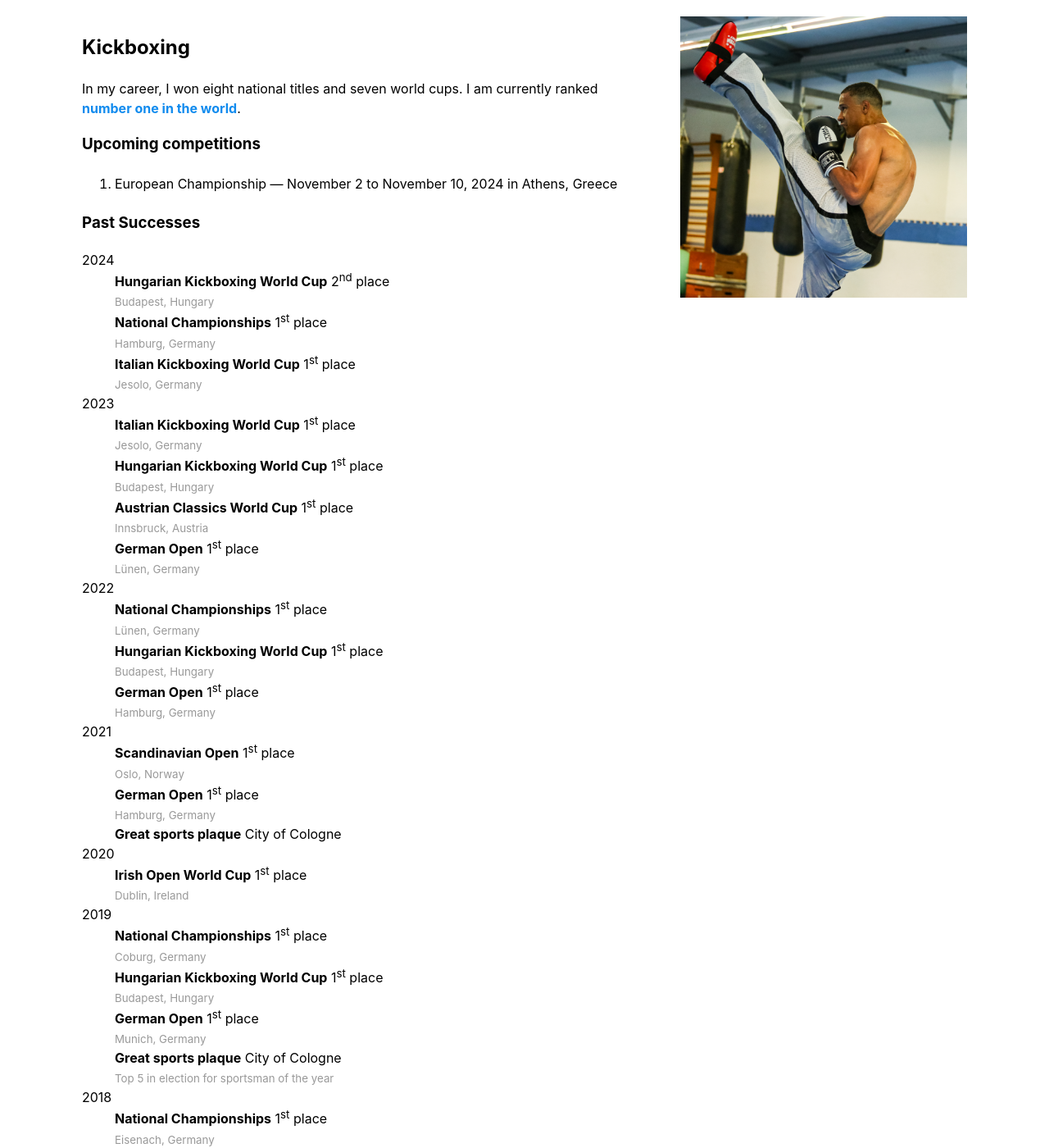
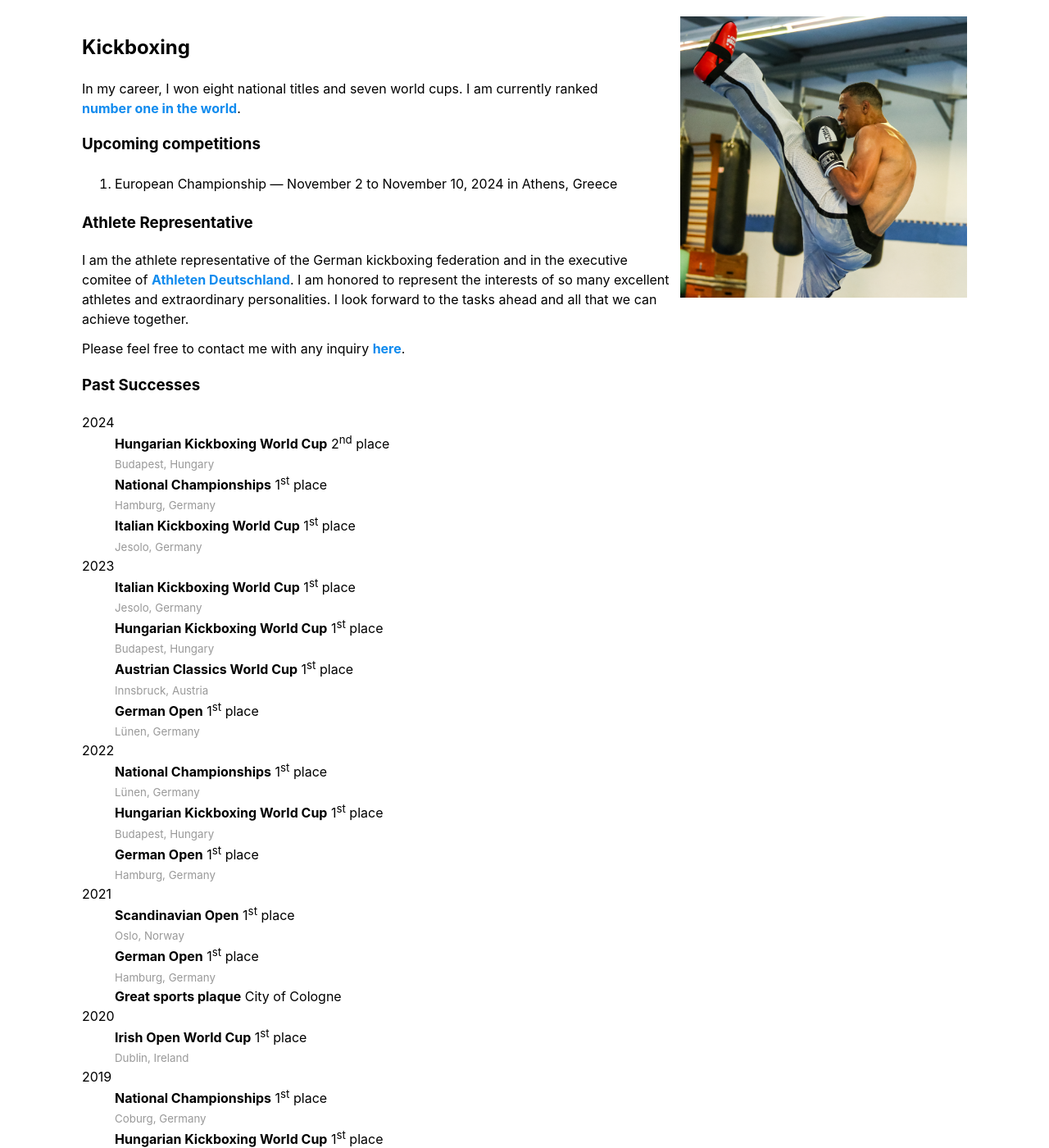
Before and after one commit to yerondiaye/yerondiaye.github.io, a Jekyll site: the page kickboxing.html, which Jekyll copies as it is, in a window 1280 px wide and 1400 px high, scrolled down 351 px. Shown: the whole window at 82% size. Built offline with Jekyll 4.4.1, drawn with Linux system fonts in a browser that asks for light colours; some of the changed text lies outside the part shown.

Commit message:
Update kickboxing.html

```diff
--- a/kickboxing.html
+++ b/kickboxing.html
@@ -34,6 +34,12 @@ In my career, I won eight national titles and seven world cups. I am currently r
 <ol>
 	<li>European Championship &mdash; November 2 to November 10, 2024 in Athens, Greece </li>
 </ol>
+
+            <h3>Athlete Representative</h3>
+
+<p>I am the athlete representative of the German kickboxing federation and in the executive comitee of <a target="_blank" href="https://athleten-deutschland.org/"> Athleten Deutschland</a>. I am honored to represent the interests of so many excellent athletes and extraordinary personalities. I look forward to the tasks ahead and all that we can achieve together.</p>
+<p>Please feel free to contact me with any inquiry <a target="_blank" href="mailto:yero.ndiaye@wako-deutschland.de"> here</a>.</p>
+
 
             <h3>Past Successes</h3>
 
```
Also changed, not shown: other parts of kickboxing.html (+0 -6 lines).
